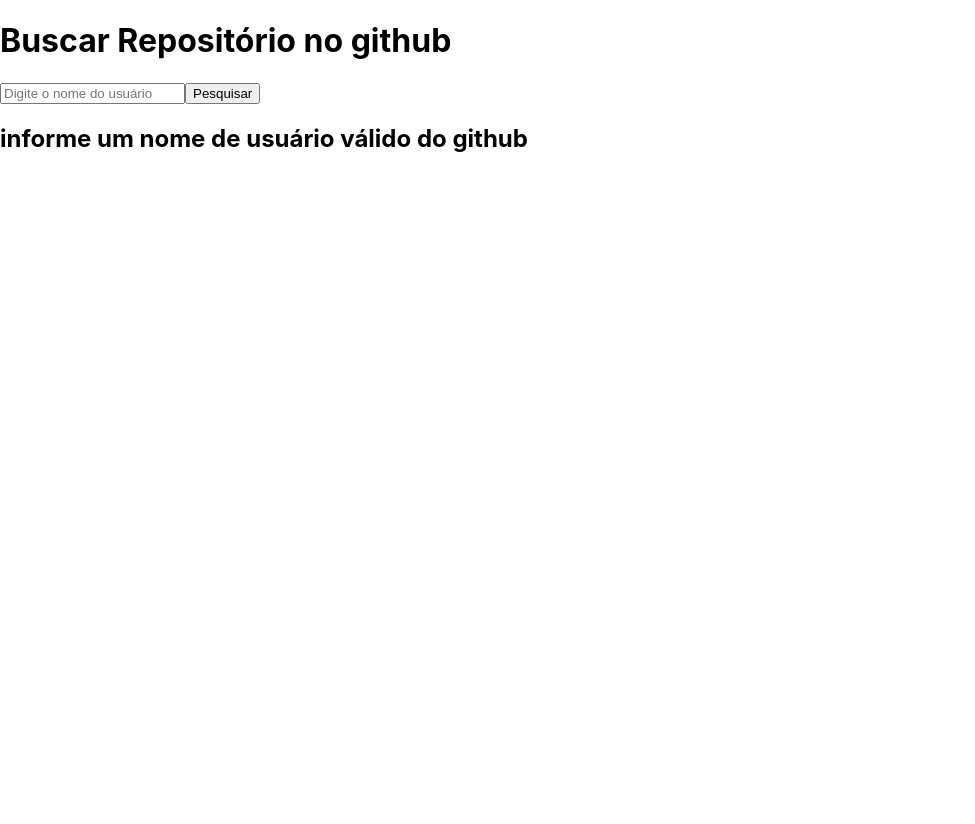
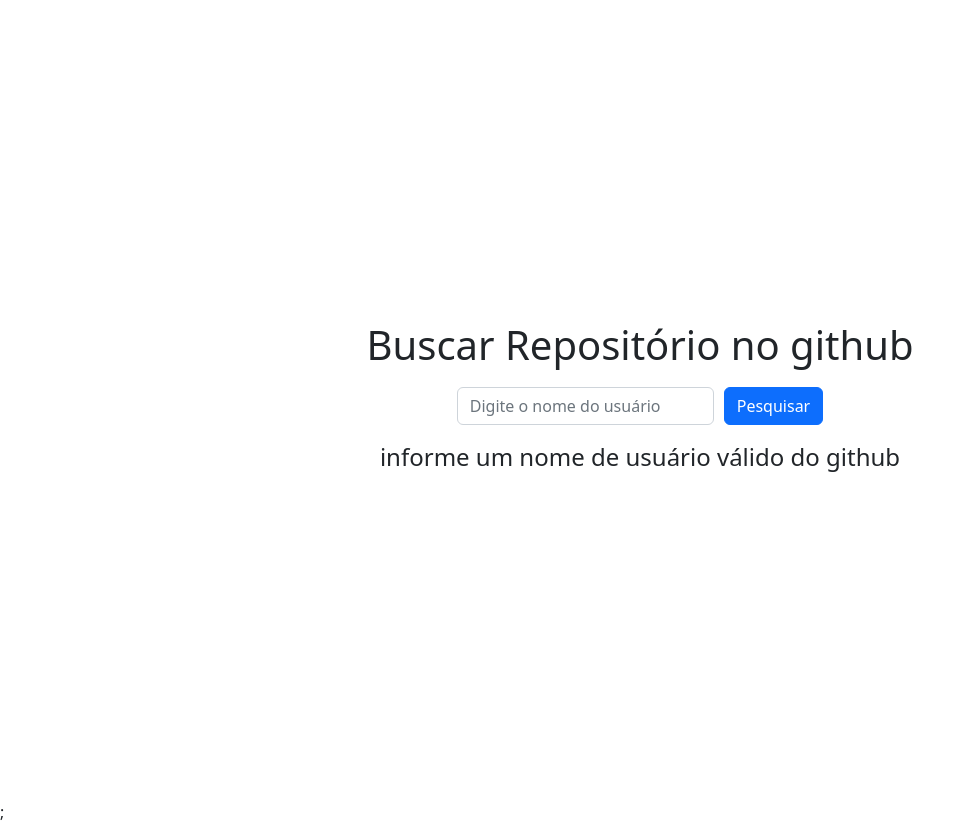
Before and after one commit to PedroFolego/Git_Finder, a React (Create React App) app: page / in a window 1280 px wide. Both pictures are taken after a click on the button "Pesquisar". Shown: the whole page, without its empty margins (0-975 px from the left). Before the commit the page ends 800 px from the top, so only its background shows below. Built offline with nearby package versions, Linux system fonts and the light colour scheme.

Commit message:
feat: searchprofile basic style

```diff
--- a/package.json
+++ b/package.json
@@ -7,8 +7,10 @@
     "@testing-library/react": "^13.3.0",
     "@testing-library/user-event": "^13.5.0",
     "axios": "^0.27.2",
+    "bootstrap": "^5.2.0",
     "prop-types": "^15.8.1",
     "react": "^18.2.0",
+    "react-bootstrap": "^2.4.0",
     "react-dom": "^18.2.0",
     "react-router-dom": "^6.3.0",
     "react-scripts": "5.0.1",
--- a/src/App.css
+++ b/src/App.css
@@ -1,38 +1,4 @@
 .App {
   text-align: center;
+  height: 100vh;
 }
-
-.App-logo {
-  height: 40vmin;
-  pointer-events: none;
-}
-
-@media (prefers-reduced-motion: no-preference) {
-  .App-logo {
-    animation: App-logo-spin infinite 20s linear;
-  }
-}
-
-.App-header {
-  background-color: #282c34;
-  min-height: 100vh;
-  display: flex;
-  flex-direction: column;
-  align-items: center;
-  justify-content: center;
-  font-size: calc(10px + 2vmin);
-  color: white;
-}
-
-.App-link {
-  color: #61dafb;
-}
-
-@keyframes App-logo-spin {
-  from {
-    transform: rotate(0deg);
-  }
-  to {
-    transform: rotate(360deg);
-  }
-}
--- a/src/App.jsx
+++ b/src/App.jsx
@@ -3,6 +3,7 @@
 import { Route, Routes } from 'react-router-dom';
 import SearchProfile from './pages/SearchProfile';
 import UserProfile from './pages/UserProfile';
+import 'bootstrap/dist/css/bootstrap.min.css';
 
 function App() {
   const [dataProfile, setDataProfile] = useState({});
--- a/src/index.js
+++ b/src/index.js
@@ -2,13 +2,20 @@
 import ReactDOM from 'react-dom/client';
 import './index.css';
 import { BrowserRouter } from 'react-router-dom';
+import { ThemeProvider } from 'react-bootstrap';
 import App from './App';
 
 const root = ReactDOM.createRoot(document.getElementById('root'));
 root.render(
   <React.StrictMode>
     <BrowserRouter>
-      <App />
+      <ThemeProvider
+        breakpoints={['xxxl', 'xxl', 'xl', 'lg', 'md', 'sm', 'xs', 'xxs']}
+        minBreakpoint="xxs"
+      >
+        <App />
+      </ThemeProvider>
+      ;
     </BrowserRouter>
   </React.StrictMode>,
 );
--- a/src/pages/SearchProfile.jsx
+++ b/src/pages/SearchProfile.jsx
@@ -2,6 +2,9 @@
 import React, { useState } from 'react';
 import PropTypes from 'prop-types';
 import { useNavigate } from 'react-router-dom';
+import {
+  Button, Container, Form,
+} from 'react-bootstrap';
 
 function SearchProfile({ setDataProfile }) {
   const [input, setInput] = useState('');
@@ -39,32 +42,33 @@
   };
 
   return (
-    <main>
-      <h1>Buscar Repositório no github</h1>
-      <nav>
-        <label htmlFor="inputProfile">
-          <input
+    <Container style={{ height: '100vh' }} className="mw-100 mh-100 d-flex flex-column justify-content-center align-items-center">
+      <h1 className="text-center">Buscar Repositório no github</h1>
+      <Form style={{ margin: '10px' }} className="d-flex justify-content-center align-items-center">
+        <Form.Control
+          style={{ marginRight: '10px' }}
           id="inputProfile"
           placeholder="Digite o nome do usuário"
           value={input}
           onChange={onChangeButton}
         />
-        </label>
-        <button
+        <Button
+          variant="primary"
           type="button"
           onClick={verifyImput}
         >
           Pesquisar
-        </button>
-        {emptyInput && <h1>informe um nome de usuário válido do github</h1>}
+        </Button>
+      </Form>
+      {emptyInput && <h4 className="text-center mt-2">informe um nome de usuário válido do github</h4>}
       {invalidUser
           && (
-          <h1>
+          <h4 className="text-center mt-2">
             Usuário não encontrado no github. Verifique se você digitou o nome corretamente
-          </h1>
+          </h4>
           )}
-      </nav>
-    </main>
+    </Container>
+
   );
 }
 
```
Also changed, not shown: 1 other file (tests, documents, lock files or other folders). Lines whose indentation alone changed are shown as unchanged.
